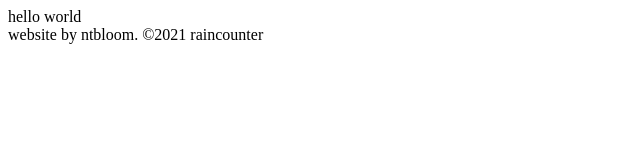
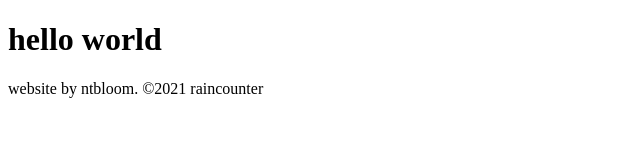
Before and after one commit to ntbloom/raincounter, a React app in the folder frontend/: page / in a window 1280 px wide. Shown: the whole page, without its empty margins (0-640 px from the left). Built offline with nearby package versions, Linux system fonts and the light colour scheme.

Commit message:
rendering text on the page

```diff
--- a/frontend/public/index.html
+++ b/frontend/public/index.html
@@ -9,6 +9,7 @@
 
 <body>
   <div id="root"></div>
+  <script src="./bundle.js"></script>
   <footer>website by ntbloom. ©2021 raincounter</footer>
 </body>
 
--- a/frontend/src/components/Main.tsx
+++ b/frontend/src/components/Main.tsx
@@ -1,3 +1,9 @@
-const hello: JSX.Element = <div>hello world</div>;
+import React from 'react';
 
-export default hello;
+const main: JSX.Element = (
+  <div>
+    <h1>hello world</h1>
+  </div>
+);
+
+export default main;
--- a/frontend/src/index.ts
+++ b/frontend/src/index.ts
@@ -1,6 +1,4 @@
-import React from 'react';
-import ReactDOM, { Container } from 'react-dom';
-import hello from './components/Main';
+import ReactDOM from 'react-dom';
+import main from './components/Main';
 
-const container: Container = document.getElementById('root');
-ReactDOM.render(hello, container);
+ReactDOM.render(main, document.getElementById('root'));
```
